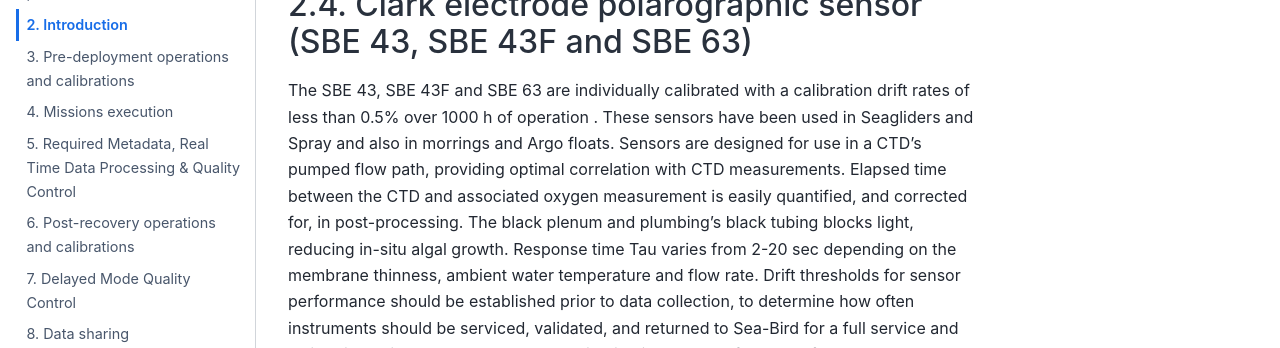
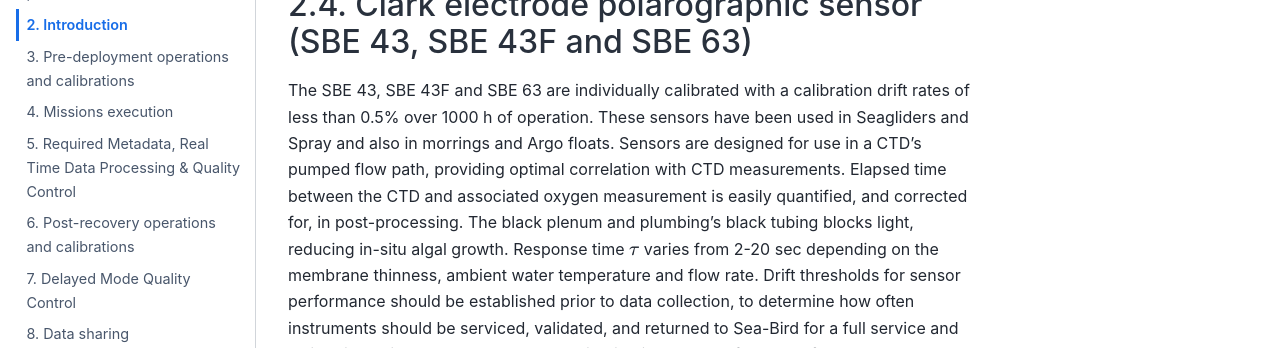
Before and after one commit to OceanGlidersCommunity/Oxygen_SOP, a Jupyter Book: the page built from sections/oxygen_introduction.md, in a window 1280 px wide and 900 px high, scrolled down 5343 px. Shown: the part 270-618 px from the top of the window. Built offline with Jupyter Book 1.0.4 settings and Sphinx 7.4.7 and the Sphinx Book theme 1.1.4, drawn with Linux system fonts in a browser that asks for light colours; cross-references to code outside the pages are shown as plain code; some of the changed text lies outside the part shown.

Commit message:
Update oxygen_introduction.md

```diff
--- a/sections/oxygen_introduction.md
+++ b/sections/oxygen_introduction.md
@@ -124,5 +124,12 @@ Recent deployments of a SeaExplorer glider equipped with an AROD-FT sensor have
 Deployments in the Bornholm Basin have shown good agreement across a wide range of oxygen concentrations with a nearby BOOS monitoring station (see {numref}`samba`. This sensor was a recent acquisition and had little opportunity to drift in storage.
 
 ## Clark electrode polarographic sensor (SBE 43, SBE 43F and SBE 63)
-The SBE 43, SBE 43F and SBE 63 are individually calibrated with a calibration drift rates of less than 0.5% over 1000 h of operation . These sensors have been used in Seagliders and Spray and also in morrings and Argo floats. Sensors are designed for use in a CTD’s pumped flow path, providing optimal correlation with CTD measurements. Elapsed time between the CTD and associated oxygen measurement is easily quantified, and corrected for, in post-processing. The black plenum and plumbing’s black tubing blocks light, reducing in-situ algal growth. Response time Tau varies from 2-20 sec depending on the membrane thinness, ambient water temperature and flow rate.
-Drift thresholds for sensor performance should be established prior to data collection, to determine how often instruments should be serviced, validated, and returned to Sea-Bird for a full service and calibration. It is recommended to do validation in the lab before and after deployment/recovery and while the sensor is in the water (if possible). For this task, Winkler samples or a clean, calibrated reference sensor will be required. (Information from https://www.seabird.com)
+The SBE 43, SBE 43F and SBE 63 are individually calibrated with a calibration drift rates of less than 0.5% over 1000 h of operation.
+These sensors have been used in Seagliders and Spray and also in morrings and Argo floats.
+Sensors are designed for use in a CTD’s pumped flow path, providing optimal correlation with CTD measurements.
+Elapsed time between the CTD and associated oxygen measurement is easily quantified, and corrected for, in post-processing.
+The black plenum and plumbing’s black tubing blocks light, reducing in-situ algal growth.
+Response time $\tau$ varies from 2-20 sec depending on the membrane thinness, ambient water temperature and flow rate.
+Drift thresholds for sensor performance should be established prior to data collection, to determine how often instruments should be serviced, validated, and returned to Sea-Bird for a full service and calibration.
+It is recommended to do validation in the lab before and after deployment/recovery and while the sensor is in the water (if possible).
+For this task, Winkler samples or a clean, calibrated reference sensor will be required. (Information from https://www.seabird.com)
```
